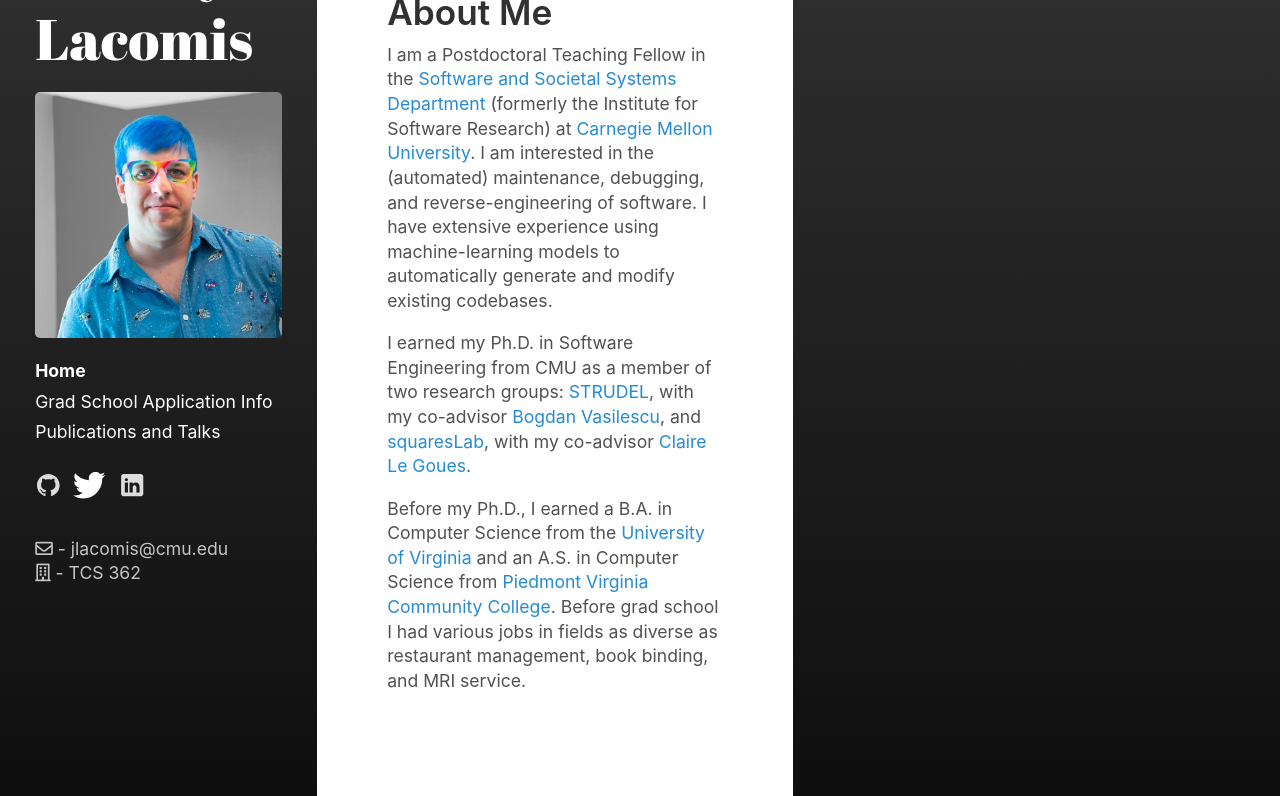
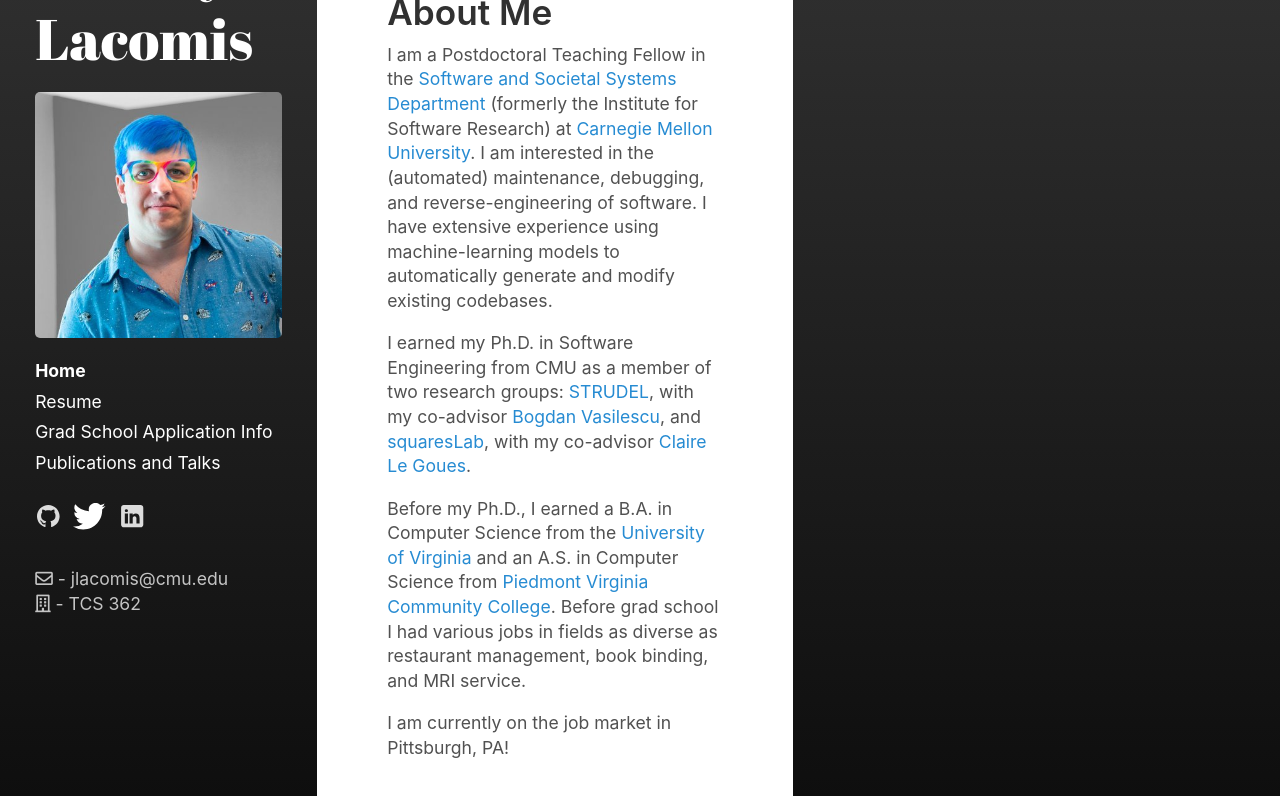
Before and after one commit to jlacomis/jlacomis.github.io, a Jekyll site: the page built from index.md, in a window 1280 px wide, cut to the strip 104-900 px from the top of the page. Built offline with Jekyll 4.4.1, drawn with Linux system fonts in a browser that asks for light colours; nearby versions of some CDN libraries.

Commit message:
Add resume

```diff
--- a/_includes/sidebar-nav-links.html
+++ b/_includes/sidebar-nav-links.html
@@ -7,7 +7,7 @@
     <a class="page-link {% if page.url == site.sidebar_blog_link %} active{% endif %}"
 	href="{{ site.baseurl }}{{ site.sidebar_blog_link }}">Blog</a>
   {% endif %}
-
+  <a class="page-link" href="{{ site.baseurl }}/assets/resume.pdf">Resume</a>
   {% comment %}
     The code below dynamically generates a sidebar nav of pages with
     `sidebar_link: true` in the front-matter. See readme for usage.
--- a/index.md
+++ b/index.md
@@ -22,3 +22,5 @@
 [Piedmont Virginia Community College](https://www.pvcc.edu/). Before grad school
 I had various jobs in fields as diverse as restaurant management, book binding,
 and MRI service.
+
+I am currently on the job market in Pittsburgh, PA!
```
Also changed, not shown: 1 other file.
